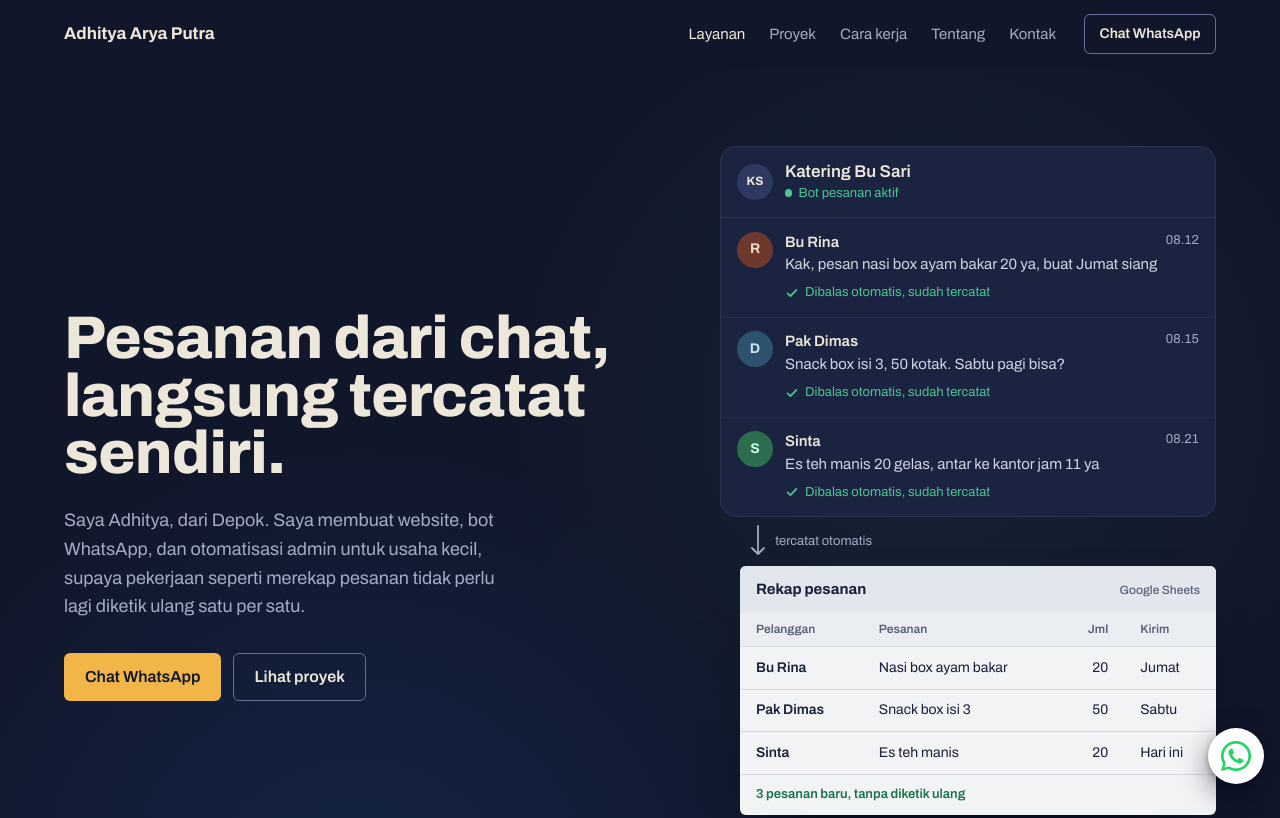
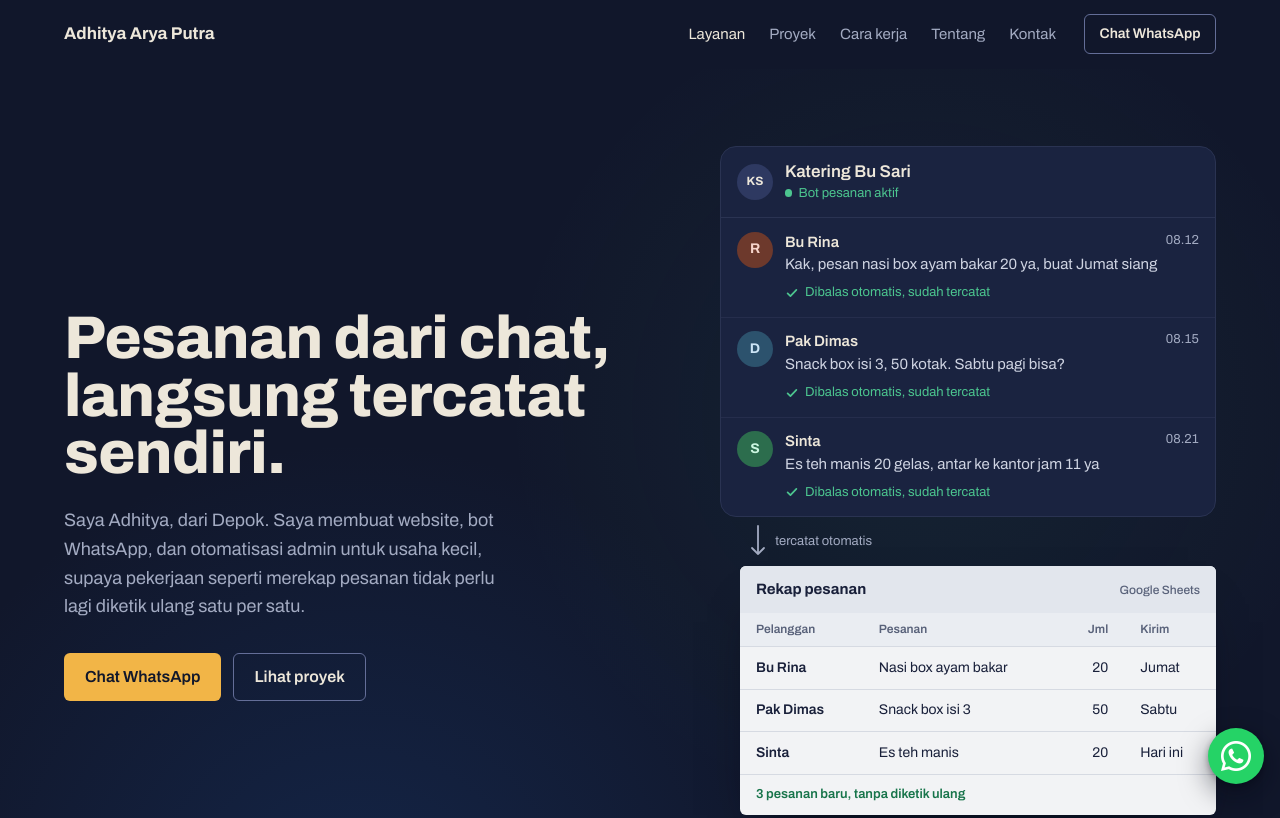
Before and after one commit to aaappss-source/Adhitya-Arya-Putra, a plain HTML site: page index.html in a window 1280 px wide. Shown: the top 818 px of the page. Drawn offline with Linux system fonts and the light colour scheme.

Commit message:
Tombol WhatsApp: logo putih resmi di lingkaran hijau WhatsApp
- Latar #25D366, tetap bulat termasuk saat difokus keyboard
- Ganti file logo hijau dengan versi putih dari WhatsApp Brand Resources

Co-Authored-By: Claude Opus 5.5 <noreply@anthropic.com>
Claude-Session: https://claude.ai/code/session_01PWoMQhPMsq5k3DuXEtBUx3

```diff
--- a/assets/css/style.css
+++ b/assets/css/style.css
@@ -1408,7 +1408,7 @@ a {
 /* =========================================================
    16. Tombol WhatsApp melayang
    Selalu terlihat di pojok kanan bawah dan langsung membuka chat WA.
-   Logo WhatsApp resmi di atas lingkaran putih supaya warnanya tetap asli dan jelas.
+   Logo WhatsApp resmi versi putih di atas lingkaran hijau WhatsApp (#25D366).
    Jangan ubah warna atau bentuk logonya (aturan WhatsApp Brand Resources).
    ========================================================= */
 .wa-float {
@@ -1420,14 +1420,20 @@ a {
   place-items: center;
   width: 3.5rem;
   height: 3.5rem;
-  background: #ffffff;
+  background: #25d366;
   border-radius: 50%;
   box-shadow: 0 10px 28px rgba(5, 8, 20, 0.5), 0 2px 6px rgba(5, 8, 20, 0.3);
   transition: background-color 0.15s ease;
 }
 
 .wa-float:hover {
-  background: #f1f4f2;
+  background: #1fbf5b;
+}
+
+/* Tetap bulat saat difokus keyboard (aturan fokus umum memakai sudut 2px) */
+.wa-float:focus-visible {
+  border-radius: 50%;
+  outline-offset: 4px;
 }
 
 .wa-float img {
--- a/index.html
+++ b/index.html
@@ -396,7 +396,7 @@
   <!-- Tombol WhatsApp melayang: selalu terlihat, langsung membuka chat WA.
        Logo dari WhatsApp Brand Resources (Meta): hanya diperkecil, warna dan bentuk tidak diubah. -->
   <a class="wa-float" href="https://wa.me/62895396797368" target="_blank" rel="noopener" aria-label="Chat WhatsApp">
-    <img src="assets/img/whatsapp-logo.png" alt="" width="30" height="30">
+    <img src="assets/img/whatsapp-logo-putih.png" alt="" width="30" height="30">
   </a>
 </body>
 </html>
```
Also changed, not shown: assets/img/whatsapp-logo-putih.png (added), assets/img/whatsapp-logo.png (deleted), 1 other file.
